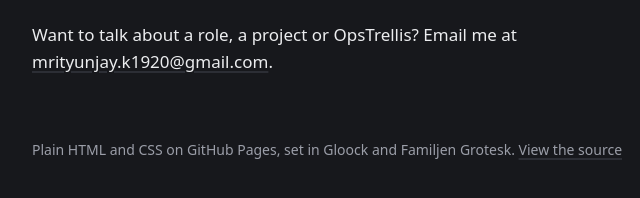
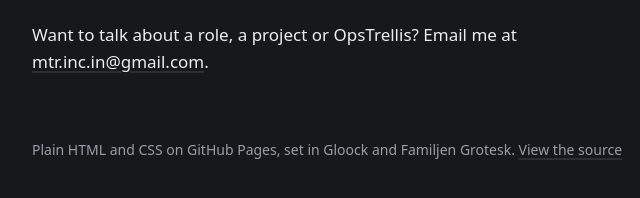
Before and after one commit to mtr1920/mtr1920.github.io, a plain HTML site: page index.html in a window 1280 px wide. Shown: the part 1730-1928 px from the top of the page, 292-932 px from the left. Drawn offline with Linux system fonts and the light colour scheme; a web font is replaced by a local one.

Commit message:
Use mtr.inc.in@gmail.com for contact

```diff
--- a/index.html
+++ b/index.html
@@ -39,7 +39,7 @@
         <a href="https://github.com/mtr1920">GitHub</a>
         <a href="https://www.linkedin.com/in/mtr123">LinkedIn</a>
         <a href="https://x.com/mtr1920">X (Twitter)</a>
-        <a href="mailto:mrityunjay.k1920@gmail.com">Email</a>
+        <a href="mailto:mtr.inc.in@gmail.com">Email</a>
       </nav>
     </header>
 
@@ -83,7 +83,7 @@
       <h2 id="contact">Contact</h2>
       <p>
         Want to talk about a role, a project or OpsTrellis? Email me at
-        <a href="mailto:mrityunjay.k1920@gmail.com">mrityunjay.k1920@gmail.com</a>.
+        <a href="mailto:mtr.inc.in@gmail.com">mtr.inc.in@gmail.com</a>.
       </p>
     </section>
   </main>
```
